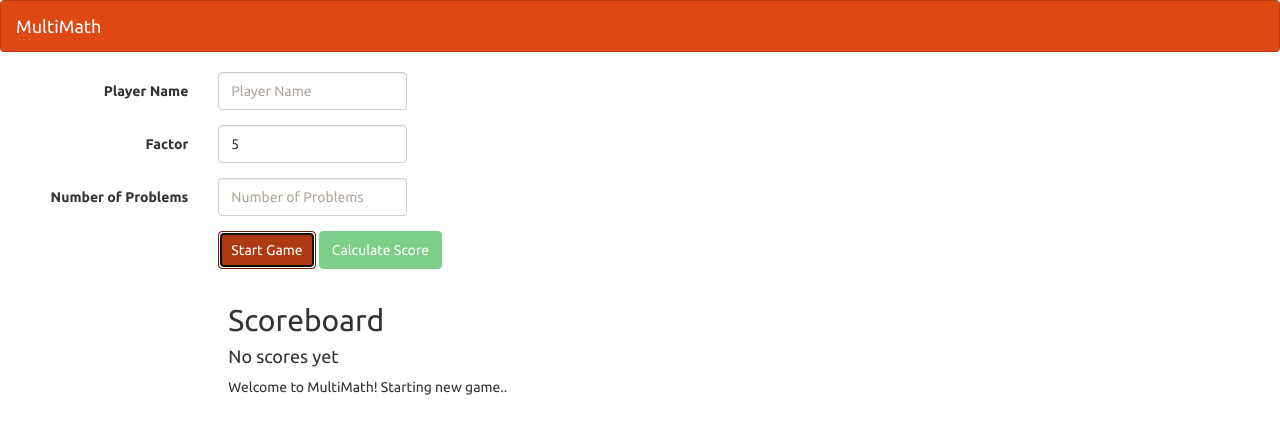
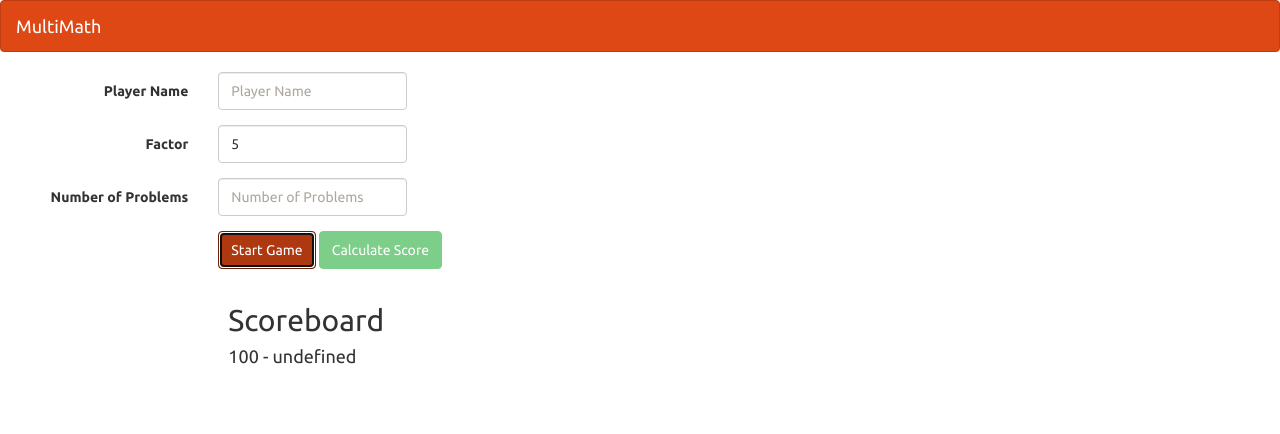
Before and after one commit to AtomicMegaNerd/typescript-getting-started, a website built with webpack: page index.html in a window 1280 px wide. Both pictures are taken after a click on the button "Start Game". Built offline with nearby package versions, Linux system fonts and the light colour scheme.

Commit message:
Another module done

```diff
--- a/app/app.ts
+++ b/app/app.ts
@@ -1,7 +1,31 @@
 function startGame() {
   // Starting a new game
-  var messagesElement = document.getElementById("messages");
-  messagesElement!.innerText = "Welcome to MultiMath! Starting new game..";
+
+  let playerName: string | undefined = getInputValue("playername");
+  logPlayer(playerName);
+
+  postScore(100, playerName);
+}
+
+function logPlayer(name: string = "MultiMath Player"): void {
+  console.log(`New game starting for player: ${name}`);
+}
+
+function getInputValue(elementID: string): string | undefined {
+  const inputElement: HTMLInputElement = <HTMLInputElement>(
+    document.getElementById(elementID)
+  );
+  if (inputElement.value === "") {
+    return undefined;
+  } else {
+    return inputElement.value;
+  }
+}
+
+function postScore(score: number, playerName?: string): void {
+  const scoreElement: HTMLElement | null =
+    document.getElementById("postedScores");
+  scoreElement!.innerText = `${score} - ${playerName}`;
 }
 
 document.getElementById("startGame")!.addEventListener("click", startGame);
--- a/index.html
+++ b/index.html
@@ -73,12 +73,11 @@
 
     <div class="col-sm-offset-2 col-sm-10" id="scores">
       <h2>Scoreboard</h2>
-      <h4>No scores yet</h4>
+      <h4 id="postedScores">No scores yet</h4>
     </div>
 
     <div class="col-sm-offset-2 col-sm-10" id="messages"></div>
 
-    <!-- add script tags here -->
     <script src="bundle.js"></script>
   </body>
 </html>
--- a/tsconfig.base.json
+++ b/tsconfig.base.json
@@ -77,8 +77,8 @@
 
     /* Type Checking */
     "strict": true /* Enable all strict type-checking options. */,
-    // "noImplicitAny": true,                            /* Enable error reporting for expressions and declarations with an implied 'any' type. */
-    // "strictNullChecks": true,                         /* When type checking, take into account 'null' and 'undefined'. */
+    "noImplicitAny": true /* Enable error reporting for expressions and declarations with an implied 'any' type. */,
+    "strictNullChecks": true /* When type checking, take into account 'null' and 'undefined'. */,
     // "strictFunctionTypes": true,                      /* When assigning functions, check to ensure parameters and the return values are subtype-compatible. */
     // "strictBindCallApply": true,                      /* Check that the arguments for 'bind', 'call', and 'apply' methods match the original function. */
     // "strictPropertyInitialization": true,             /* Check for class properties that are declared but not set in the constructor. */
```
